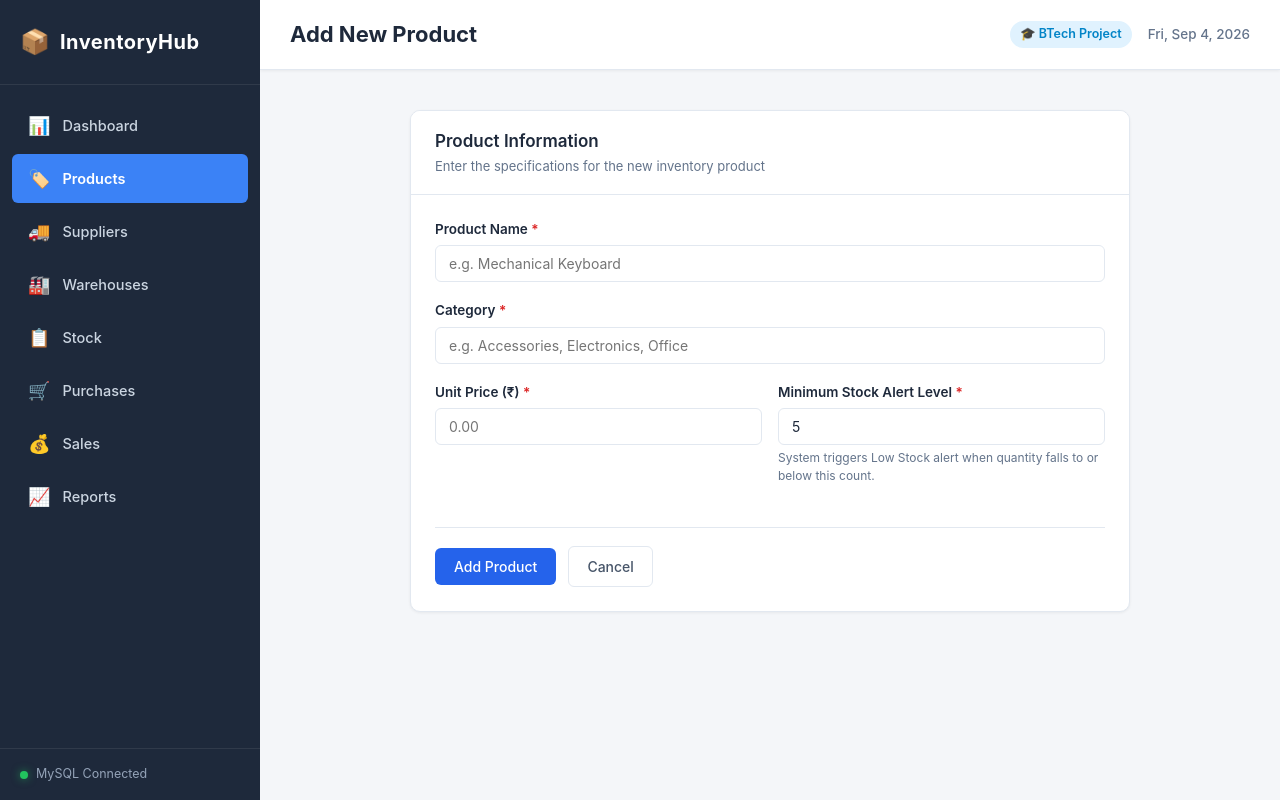
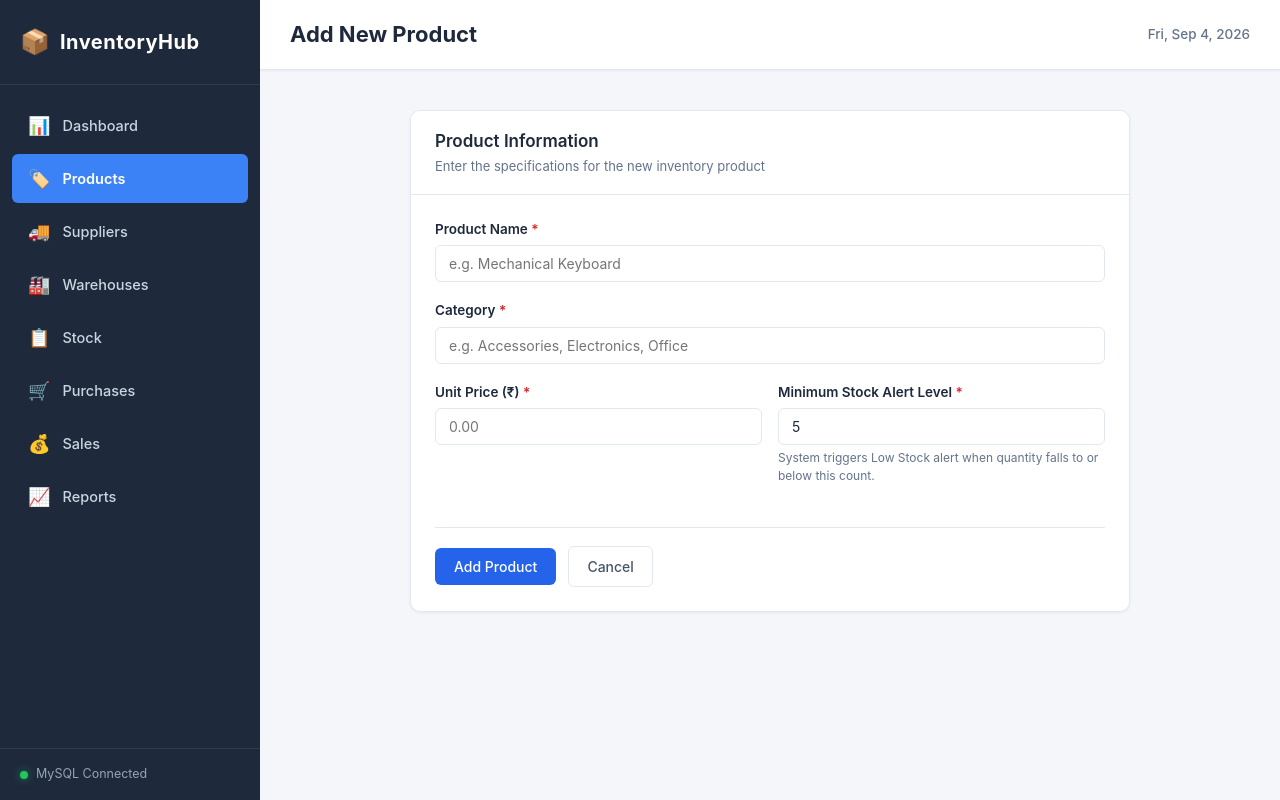
Before and after one commit to anshitamaturkar12/Inventory-Management-System, a Flask app: page /products/add in a window 1280 px wide. Run offline with Flask 3, Linux system fonts and the light colour scheme.

Commit message:
Remove BTech Project Label

```diff
--- a/templates/base.html
+++ b/templates/base.html
@@ -71,7 +71,7 @@
                     <h2 class="page-heading">{% block heading %}Dashboard{% endblock %}</h2>
                 </div>
                 <div class="topbar-right">
-                    <span class="project-badge">🎓 BTech Project</span>
+
                     <span class="today-date" id="liveDate"></span>
                 </div>
             </header>
```
